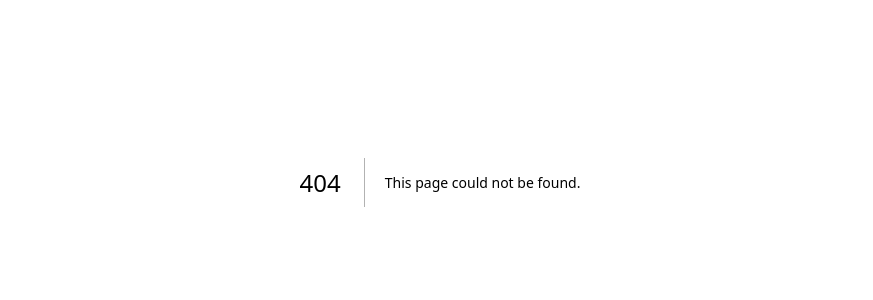
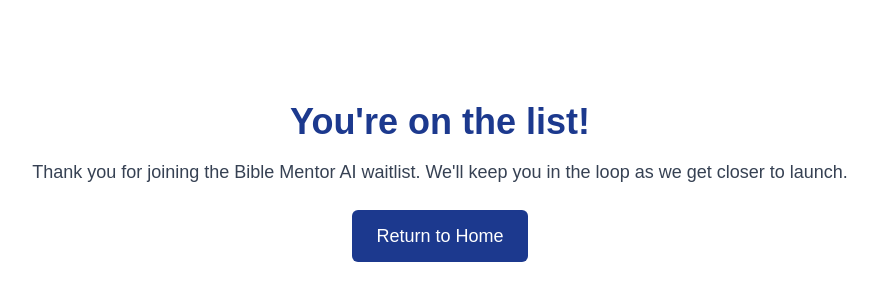
Before and after one commit to houstonmarkw/bible-mentor-ai-frontend, a Next.js app: page /waitlist_thank_you in a window 1280 px wide. Before the commit this address had no page. Shown: the part 218-518 px from the top of the page, without its empty margins (200-1073 px from the left). Built offline with nearby package versions, Linux system fonts and the light colour scheme.

Commit message:
Add waitlist thank-you page and redirect

```diff
--- a/src/app/page.js
+++ b/src/app/page.js
@@ -65,15 +65,15 @@
         <h2 className="text-2xl font-bold mb-6 text-center">What You&apos;ll Experience</h2>
         <div className="grid gap-6 md:grid-cols-3">
           <div className="bg-white p-6 rounded-md shadow">
-            <h3 className="text-lg font-semibold mb-2">🕊️ Daily Word</h3>
+            <h3 className="text-lg font-semibold mb-2">Daily Word</h3>
             <p>Wake up to a devotional personalized to your current walk — directly rooted in Scripture.</p>
           </div>
           <div className="bg-white p-6 rounded-md shadow">
-            <h3 className="text-lg font-semibold mb-2">💬 Ask Your Mentor</h3>
+            <h3 className="text-lg font-semibold mb-2">Ask Your Mentor</h3>
             <p>Explore faith questions in a judgment-free zone — Bible Mentor gives clear, loving answers.</p>
           </div>
           <div className="bg-white p-6 rounded-md shadow">
-            <h3 className="text-lg font-semibold mb-2">🌱 Grace → Growth</h3>
+            <h3 className="text-lg font-semibold mb-2">Grace → Growth</h3>
             <p>Track your spiritual journey with practical steps and personal reflection moments.</p>
           </div>
         </div>
@@ -82,7 +82,7 @@
       <section className="px-6 py-16 max-w-2xl mx-auto">
         <h2 className="text-2xl font-bold mb-4 text-center">Join the Waitlist</h2>
         <form
-          action="https://formspree.io/f/mgvanqol"
+          action="https://formspree.io/f/mgvanqol?redirect=https://biblementorai.org/waitlist-thank-you"
           method="POST"
           className="bg-white p-6 rounded-md shadow-md"
         >
--- /dev/null
+++ b/src/app/waitlist_thank_you/page.jsx
@@ -0,0 +1,16 @@
+export default function WaitlistThankYouPage() {
+  return (
+    <main className="min-h-screen flex flex-col items-center justify-center px-6 bg-white text-center">
+      <h1 className="text-4xl font-bold text-blue-900 mb-4">You're on the list!</h1>
+      <p className="text-lg text-gray-700 mb-6">
+        Thank you for joining the Bible Mentor AI waitlist. We'll keep you in the loop as we get closer to launch.
+      </p>
+      <a
+        href="/"
+        className="inline-block px-6 py-3 bg-blue-900 text-white rounded-md text-lg hover:bg-blue-800 transition"
+      >
+        Return to Home
+      </a>
+    </main>
+  );
+}
```
Also changed, not shown: src/app/get_involved_thank_you/page.jsx (renamed from src/app/thank_you/page.jsx).
